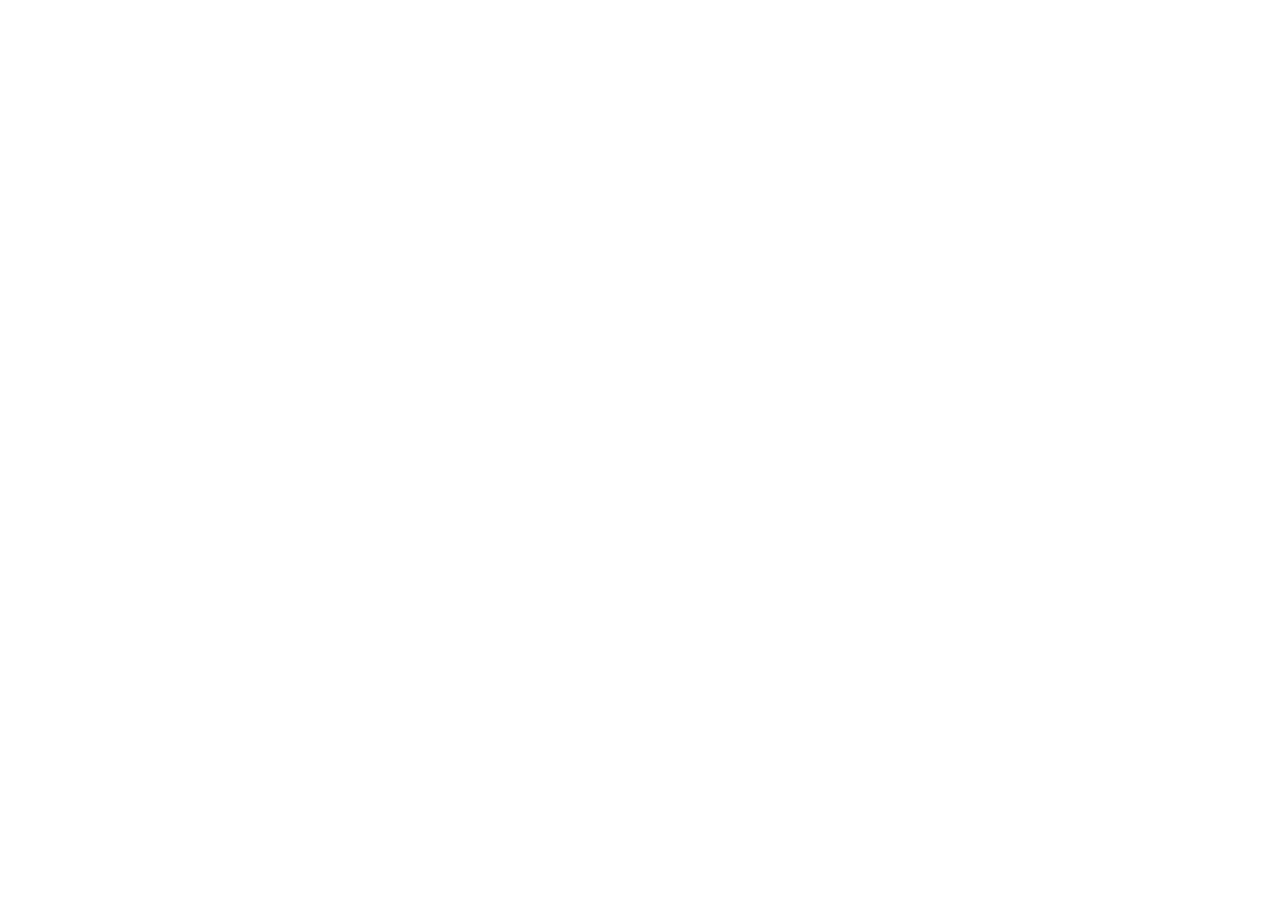
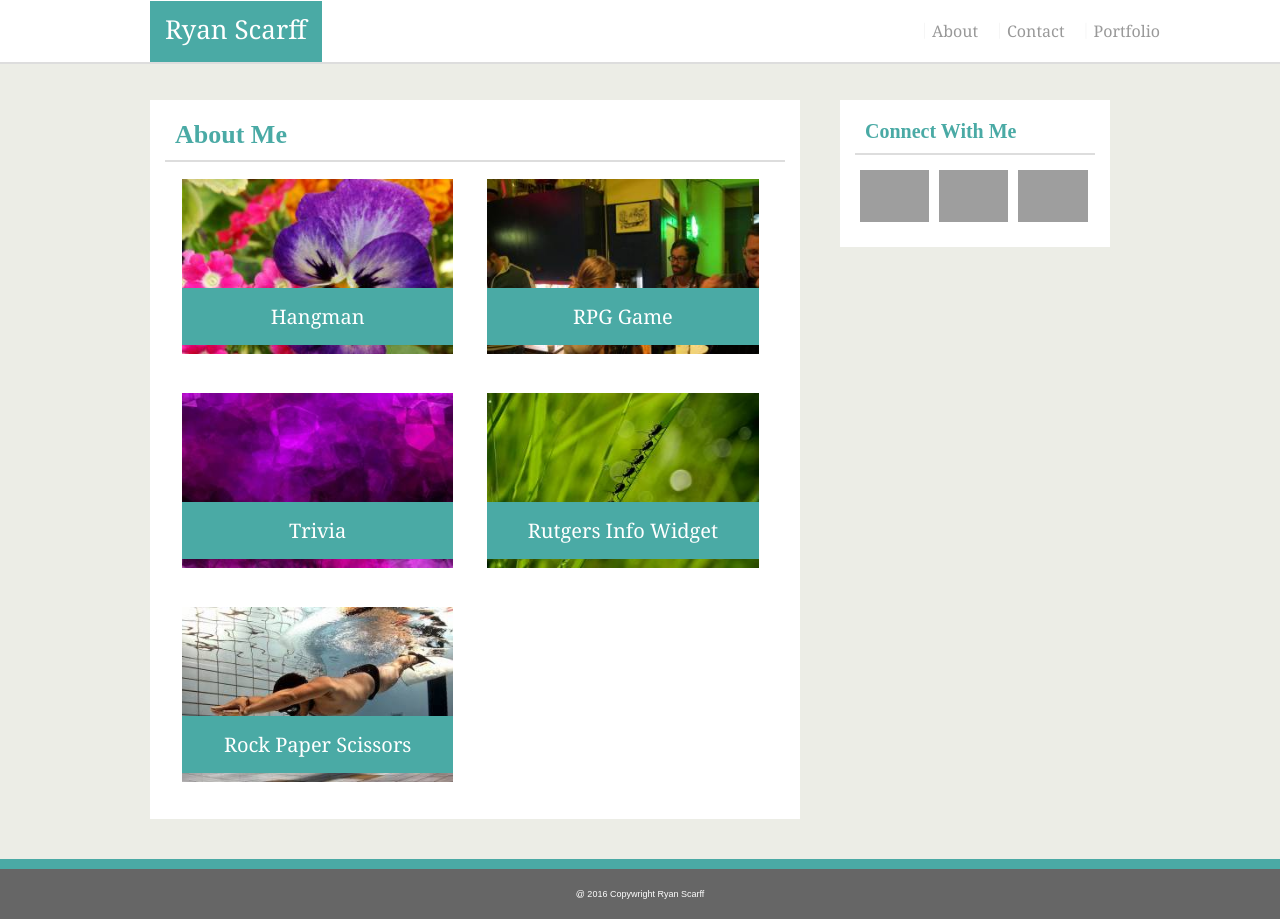
Before and after one commit to jrscarff/Basic-Portfolio, a plain HTML site: page portfolio.html in a window 1280 px wide. Before the commit the page ends 800 px from the top, so only its background shows below. Drawn offline with Linux system fonts and the light colour scheme; grey boxes are pictures that could not be loaded.

Commit message:
just some small formatting left

```diff
--- a/assets/css/reset.css
+++ b/assets/css/reset.css
@@ -0,0 +1,25 @@
+/* http://meyerweb.com/eric/tools/css/reset/
+   v2.0 | 20110126
+   License: none (public domain)
+*/
+
+html, body, div, span, applet, object, iframe,
+h1, h2, h3, h4, h5, h6, p, blockquote, pre,
+a, abbr, acronym, address, big, cite, code,
+del, dfn, em, img, ins, kbd, q, s, samp,
+small, strike, strong, sub, sup, tt, var,
+b, u, i, center,
+dl, dt, dd, ol, ul, li,
+fieldset, form, label, legend,
+table, caption, tbody, tfoot, thead, tr, th, td,
+article, aside, canvas, details, embed,
+figure, figcaption, footer, header, hgroup,
+menu, nav, output, ruby, section, summary,
+time, mark, audio, video {
+	margin: 0;
+	padding: 0;
+	border: 0;
+	font-size: 100%;
+	font: inherit;
+	vertical-align: baseline;
+}
--- a/assets/css/style.css
+++ b/assets/css/style.css
@@ -13,16 +13,17 @@
 #content-area {
 	width: 960px;
 	align-self: center;
-	margin: 40px 0px 50px 150px;
+	margin: 50px 0px 50px 150px;
 
 }
 
 #left-side {
 	background-color: #ffffff;
 	width: 650px;
-	padding: 0px 10px 10px 10px;
+	padding: 10px 15px 15px 15px;
 	float: left;
 	margin-bottom: 40px;
+	margin-top: 50px;
 }
 
 #right-side {
@@ -30,28 +31,65 @@
 	width: 270px;
 	margin-left: 40px;
 	background-color: #ffffff;
+	padding: 10px 15px 10px 15px;
+	margin-top: 50px;
 }
 
 .container-fluid {
 	background-color: #ffffff;
+	position: absolute;
 	width: 100%;
 	font-family: 'Georgia', Times, Times New Roman, serif;
 	float: left;
+	border-bottom: solid 2px #dddddd;
 }
 
 .navbar-brand {
 	margin-left: 150px;
 	background-color: #4aaaa5;
 	color: #ffffff;
-	padding: 0px 5px 15px 5px;
+	padding: 10px 15px 15px 15px;
+	position: absolute;
+	bottom: 0;
+	font-size: 26px;
+	text-decoration: none;
+	font-style: bold;
+}
+.submitting {
+	background-color: #4aaaa5;
+	padding: 10px 25px 10px 25px;
+	color: white;
+	text-decoration: none;
+	font-family: 'Arial', 'Helvetica Neue', Helvetica, sans-serif;
 }
 
-.navbar_navbar-default {
+.navbar {
 	background-color: #ffffff;
 	width: 100%;
+	list-style: none;
 }
 
-.nav.navbar-nav {
+.list {
+	float: right;
+	padding: 20px 20px 20px 0px;
+	background-color: #ffffff;
+	font-family: 'Georgia', Times, Times New Roman, serif;
+	color: #999999;
+	text-decoration: none;
+
+}
+.fillers {
+	background-color: #4aaaa5;
+	color: white;
+	font-family: 'Georgia', Times, Times New Roman, serif;
+	position: relative;
+	bottom: 70px;
+	width: 100%;
+	text-align: center;
+	padding: 15px;
+	font-size: 20px;
+}
+.nav {
 	float: right;
 	margin-right: 100px;
 	background-color: #ffffff;
@@ -61,44 +99,95 @@
 	background-color: #ffffff;
 }
 .logo {
-	height: 60px;
-	width: 60px;
+	width: 33%;
+	float: left;
+	height: auto;
+	margin-bottom: 10px;
+	background-color: #ffffff;
+	padding: 5px;
+}
+.boxes {
+	height: 180px;
+	width: 271.25px;
+	float: left;
+	margin: 17px;
+	background-color: #ffffff;
+}
+.images {
+	height: 175px;
+	width: auto;
+	margin-right: 10px;
 }
 
 p {
 	background-color: #ffffff;
+	font-family: 'Arial', 'Helvetica Neue', Helvetica, sans-serif;
+	padding-top: 10px;
 }
 ul {
 	background-color: #ffffff;
+	list-style: none;
 }
 li {
 	float: right;
-}
-img {
-	float: left;
+	background-color: #ffffff;
 }
 
-h1 {
+#pic {
+	float: left;
+	padding: 10px 10px 0px 0px;
+	background-color: #ffffff;
+}
+li:before {
+	content: "|";
+	background-color: #ffffff;
+	color: #dddddd;
+	position: relative;
+	top: 18px;
+	right: 3px;
+	opacity: .25;
+}
+form {
+	background-color: #ffffff;
+	font-family: 'Arial', 'Helvetica Neue', Helvetica, sans-serif;
+	color: #666666;
+}
+h1,h2 {
 	color: #4aaaa5;
 	background-color: #ffffff;
-	border-bottom: 25px #dddddd;
+	border-bottom: solid 2px #dddddd;
+	padding: 10px;
+	font-weight: bold;
+}
+h1 {
+	font-size: 26px;
 }
 h2 {
-	color: #4aaaa5;
+	font-size: 20px;
+}
+
+input {
 	background-color: #ffffff;
-	border-bottom: 25px #dddddd;
+	border: solid 1px #dddddd;
+	padding: 5px;
+}
+input::placeholder {
+	opacity: .25;
+}
+#message {
+	background-image: 100px 100px;
+	padding-bottom: 200px;
+}
 
-}
 footer {
 	clear: both;
 	text-align: center;
 	background-color: #666666;
 	width: 100%;
 	color: #ffffff;
-	padding: 20px 0px 5px 0px;
+	padding: 20px 0px 20px 0px;
 	margin-top: 40px;
-	border-color: #4aaaa5;
-	border-top: 10px;
-	font-family: 'Georgia', Times, Times New Roman, serif;font-size: 4;
+	border-top: solid 10px #4aaaa5;
+	font-family: 'Arial', 'Helvetica Neue', Helvetica, sans-serif;font-size: 9px;
 
 }
--- a/contact.html
+++ b/contact.html
@@ -0,0 +1,63 @@
+<!DOCTYPE html>
+<html lang="en-us">
+<head>
+	<meta charset="utf-8">
+	<title>Basic-Portfolio</title>
+	<link rel="stylesheet" type="text/css" href="assets/css/reset.css">
+	<link rel="stylesheet" type="text/css" href="assets/css/style.css">
+</head>
+<body>
+
+	<nav class="navbar navbar-default">
+		<div class="container-fluid">
+			<div class="navbar-header">
+				<a class="navbar-brand" href="#">Ryan Scarff</a>
+			</div>
+			<ul class="nav navbar-nav">
+				<li><a class="list" href="portfolio.html">Portfolio</a></li>
+				<li><a class="list" href="contact.html">Contact</a></li>
+				<li><a class="list" href="index.html">About</a></li>
+			</ul>
+		</div>
+	</nav>
+	<section id="full">
+		<div id="content-area">
+			<div id="left-side">
+				<h1>Contact</h1>
+				<p>
+				<form>
+					Name
+					<br>
+					<input type="text" name="name" size="100px" placeholder=" John Smith">
+					<br>
+					<br>
+					Email
+					<br>
+					<input type="text" name="email" size="100px" placeholder=" example@email.com">
+					<br>
+					<br>
+					Message <br>
+					<input id="message" type="text" name="message" size ="100px">
+					<br>
+					<br>
+					<a class="submitting" href="#">Submit</a>
+				</form>
+			</div>
+			<div id="right-side">
+				<h2>Connect With Me</h2>
+				<p>
+					<a href="https://github.com/jrscarff"><img class="logo" src="https://image.flaticon.com/icons/png/512/25/25231.png"></a>
+					<a href="https://www.linkedin.com/in/jonathan-ryan-scarff-17934494/"><img class="logo" src="http://psiint.com/wp-content/uploads/2017/03/linkedin-logo-copy.png"></a>
+					<a href="https://stackoverflow.com/users/9181879/jonathan-ryan-scarff"><img class="logo" src="https://cdn.sstatic.net/Sites/stackoverflow/company/img/logos/so/so-icon.svg?v=6e4af45f4d66"></a>
+				</p>
+			</div>
+			</div>
+	</section>
+
+	<footer>
+		@ 2016 Copywright Ryan Scarff
+	</footer>
+
+
+</body>
+</html>
--- a/portfolio.html
+++ b/portfolio.html
@@ -0,0 +1,71 @@
+<!DOCTYPE html>
+<html lang="en-us">
+<head>
+	<meta charset="utf-8">
+	<title>Basic-Portfolio</title>
+	<link rel="stylesheet" type="text/css" href="assets/css/reset.css">
+	<link rel="stylesheet" type="text/css" href="assets/css/style.css">
+</head>
+<body>
+
+	<nav class="navbar navbar-default">
+		<div class="container-fluid">
+			<div class="navbar-header">
+				<a class="navbar-brand" href="#">Ryan Scarff</a>
+			</div>
+			<ul class="nav navbar-nav">
+				<li><a class="list" href="portfolio.html">Portfolio</a></li>
+				<li><a class="list" href="contact.html">Contact</a></li>
+				<li><a class="list" href="index.html">About</a></li>
+			</ul>
+		</div>
+	</nav>
+	<section id="full">
+		<div id="content-area">
+			<div id="left-side">
+				<h1>About Me</h1>
+				<div class="boxes">
+					<img src="assets/images/002.jpg" alt="Picture" class="images">
+					<div class="fillers">Hangman
+					</div>
+				</div>
+				<div class="boxes">
+					<img src="assets/images/003.jpg" alt="Picture" class="images">
+					<div class="fillers">RPG Game
+					</div>
+				</div>
+				<div class="boxes">
+					<img src="assets/images/004.jpg" alt="Picture" class="images">
+					<div class="fillers">Trivia
+					</div>
+				</div>
+				<div class="boxes">
+					<img src="assets/images/005.jpg" alt="Picture" class="images">
+					<div class="fillers">Rutgers Info Widget
+					</div>
+				</div>
+				<div class="boxes">
+					<img src="assets/images/006.jpg" alt="Picture" class="images">
+					<div class="fillers">Rock Paper Scissors
+					</div>
+				</div>
+				</p>
+			</div>
+			<div id="right-side">
+				<h2>Connect With Me</h2>
+				<p>
+					<a href="https://github.com/jrscarff"><img class="logo" src="https://image.flaticon.com/icons/png/512/25/25231.png"></a>
+					<a href="https://www.linkedin.com/in/jonathan-ryan-scarff-17934494/"><img class="logo" src="http://psiint.com/wp-content/uploads/2017/03/linkedin-logo-copy.png"></a>
+					<a href="https://stackoverflow.com/users/9181879/jonathan-ryan-scarff"><img class="logo" src="https://cdn.sstatic.net/Sites/stackoverflow/company/img/logos/so/so-icon.svg?v=6e4af45f4d66"></a>
+				</p>
+			</div>
+			</div>
+	</section>
+
+	<footer>
+		@ 2016 Copywright Ryan Scarff
+	</footer>
+
+
+</body>
+</html>
```
Also changed, not shown: index.html (+12 -6 lines), assets/images/001.jpg (added), assets/images/002.jpg (added), assets/images/003.jpg (added), assets/images/004.jpg (added), assets/images/005.jpg (added), assets/images/006.jpg (added), assets/images/ep_naturalwhite/ep_naturalwhite.png (added), assets/images/ep_naturalwhite/readme.txt (added), 2 other files.
